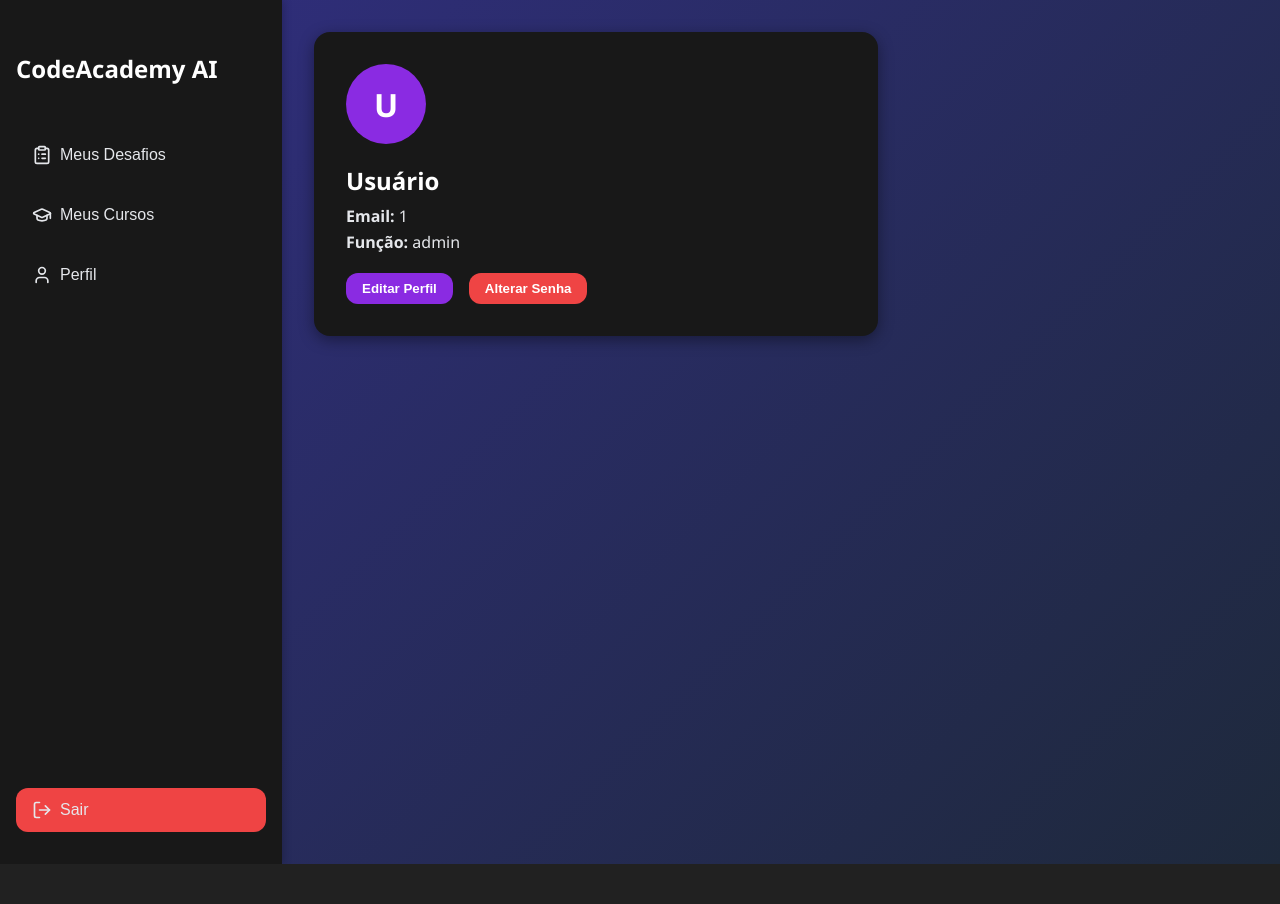
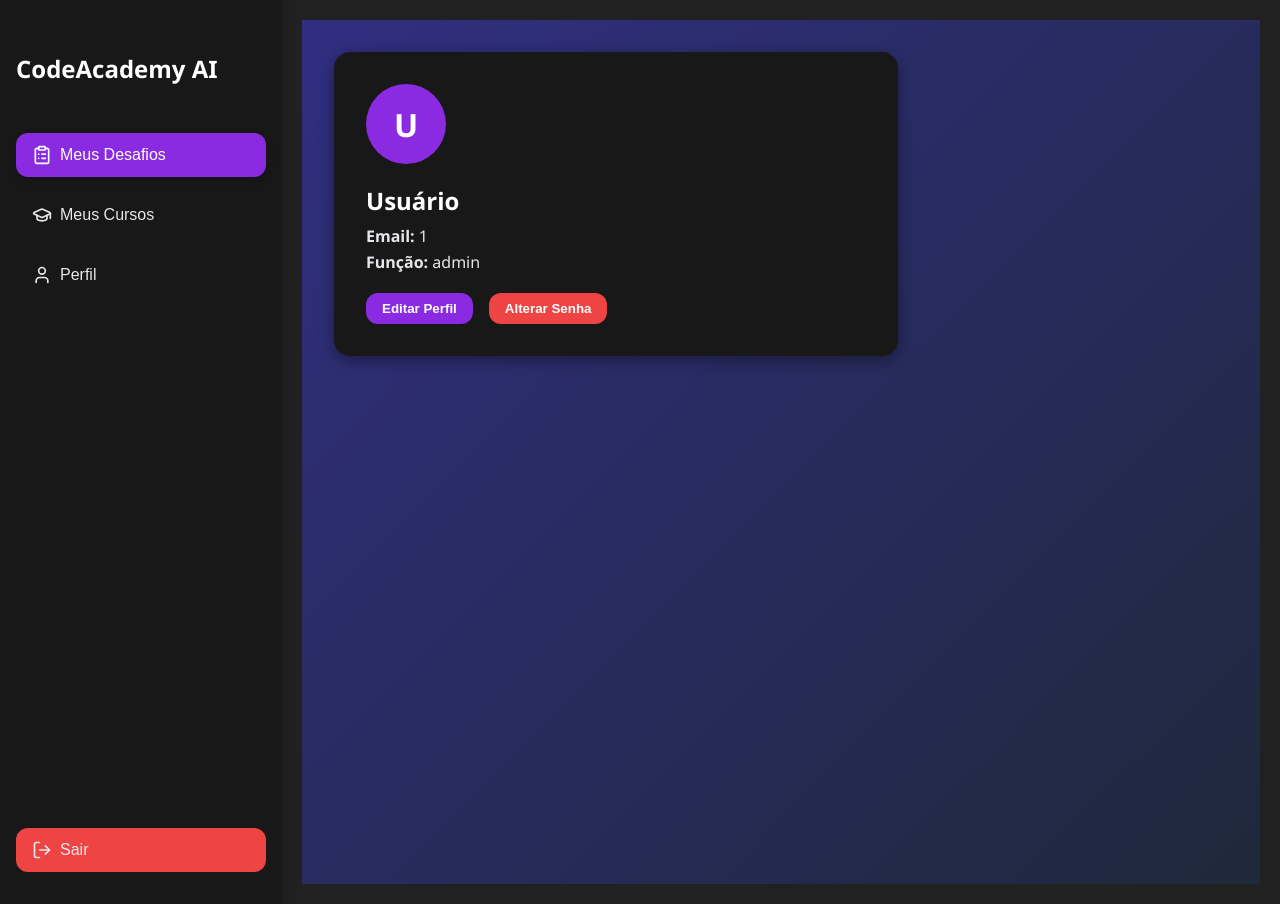
Before and after one commit to CaioDalNegro/spring-devschool-platform, a React (Create React App) app in the folder react-frontend/: page /perfil in a window 1280 px wide. Before the commit the page ends 864 px from the top, so only its background shows below. Built offline with nearby package versions, Linux system fonts and the light colour scheme; sample sign-in values are in the browser's storage.

Commit message:
NEW: arrumando navegação

```diff
--- a/react-frontend/src/App.js
+++ b/react-frontend/src/App.js
@@ -1,5 +1,6 @@
-import React from "react";
+import React, { useState } from "react";
 import { BrowserRouter as Router, Routes, Route } from "react-router-dom";
+import Sidebar from "./components/SidebarProfessor"; // ajuste o caminho se necessário
 import Login from "./pages/login";
 import Cadastro from "./pages/cadastro";
 import DashboardProfessor from "./pages/DashboardProfessor";
@@ -8,21 +9,29 @@ import PaginaTurma from "./pages/Paginaturma";
 import Perfil from "./pages/perfil";
 
 function App() {
+  const [active, setActive] = useState("MeusDesafios"); // estado para controlar botão ativo
+
   return (
     <Router>
+      <div style={{ display: "flex" }}>
+        {/* Exibe a sidebar somente se não estiver nas telas de login/cadastro */}
+        {window.location.pathname !== "/" && window.location.pathname !== "/cadastro" && (
+          <Sidebar active={active} setActive={setActive} />
+        )}
+
+        <main style={{ flex: 1, padding: "20px" }}>
           <Routes>
             <Route path="/" element={<Login />} />
             <Route path="/cadastro" element={<Cadastro />} />
             <Route path="/home-aluno" element={<DashboardAluno />} />
             <Route path="/home-professor" element={<DashboardProfessor />} />
             <Route path="/perfil" element={<Perfil />} />
-
             <Route path="/paginaturma/:id" element={<PaginaTurma />} />
-
           </Routes>
+        </main>
+      </div>
     </Router>
   );
-
 }
 
 export default App;
--- a/react-frontend/src/components/SidebarProfessor.js
+++ b/react-frontend/src/components/SidebarProfessor.js
@@ -4,31 +4,35 @@ import "../styles/sidebar.css";
 import { useNavigate } from "react-router-dom";
 
 export default function Sidebar({ active, setActive }) {
-const navigate = useNavigate();
+  const navigate = useNavigate();
+
+  // Defina aqui as rotas corretas para cada página
   const menuItems = [
-  { id: "MeusDesafios", label: "Meus Desafios", icon: <ClipboardList size={20} />, path: "/home-professor" },
-  { id: "MeusCursos", label: "Meus Cursos", icon: <GraduationCap size={20} />, path: "/home-professor" },
-  { id: "perfil", label: "Perfil", icon: <User size={20} />, path: "/perfil" },
-];
+    {
+      id: "MeusDesafios",
+      label: "Meus Desafios",
+      icon: <ClipboardList size={20} />,
+      path: "/dashboard-professor", // Coloque a rota correta da tela de desafios
+    },
+    {
+      id: "MeusCursos",
+      label: "Meus Cursos",
+      icon: <GraduationCap size={20} />,
+      path: "/home-professor", // Rota para a página de cursos
+    },
+    {
+      id: "Perfil",
+      label: "Perfil",
+      icon: <User size={20} />,
+      path: "/perfil", // Rota para a página de perfil
+    },
+  ];
 
-   const deslogar = () => {
-        localStorage.removeItem("token");
-        localStorage.removeItem("role");
-        navigate("/");
-   }
-
-   const irParaDesafios = () => {
-      navigate("/home-professor"); // MUDAR AQUI FAZER ESSA PARTE DE DESAFIOS
-   }
-
-   const irParaCursos = () => {
-      navigate("/home-professor");
-   }
-
-   const irParaPerfil = () => {
-      navigate("/home-professor");
-   }
-
+  const deslogar = () => {
+    localStorage.removeItem("token");
+    localStorage.removeItem("role");
+    navigate("/"); // volta para login
+  };
 
   return (
     <aside className="sidebar">
@@ -40,7 +44,7 @@ const navigate = useNavigate();
               <button
                 className={active === item.id ? "active" : ""}
                 onClick={() => {
-                  setActive(item.id)
+                  setActive(item.id);
                   navigate(item.path);
                 }}
               >
--- a/react-frontend/src/pages/DashboardProfessor.js
+++ b/react-frontend/src/pages/DashboardProfessor.js
@@ -228,8 +228,6 @@ const navigate = useNavigate();
 
   return (
     <div className="dashboard-container">
-      {/* Sidebar */}
-      <Sidebar active={active} setActive={setActive} />
 
       {/* Conteúdo principal */}
       <main className="main-content">
--- a/react-frontend/src/pages/perfil.js
+++ b/react-frontend/src/pages/perfil.js
@@ -30,7 +30,6 @@ export default function Perfil() {
 
   return (
     <div className="dashboard-container">
-      <Sidebar />
 
       <div className="main-content perfil-main">
         <div className="perfil-card">
```
Lines whose indentation alone changed are shown as unchanged.
